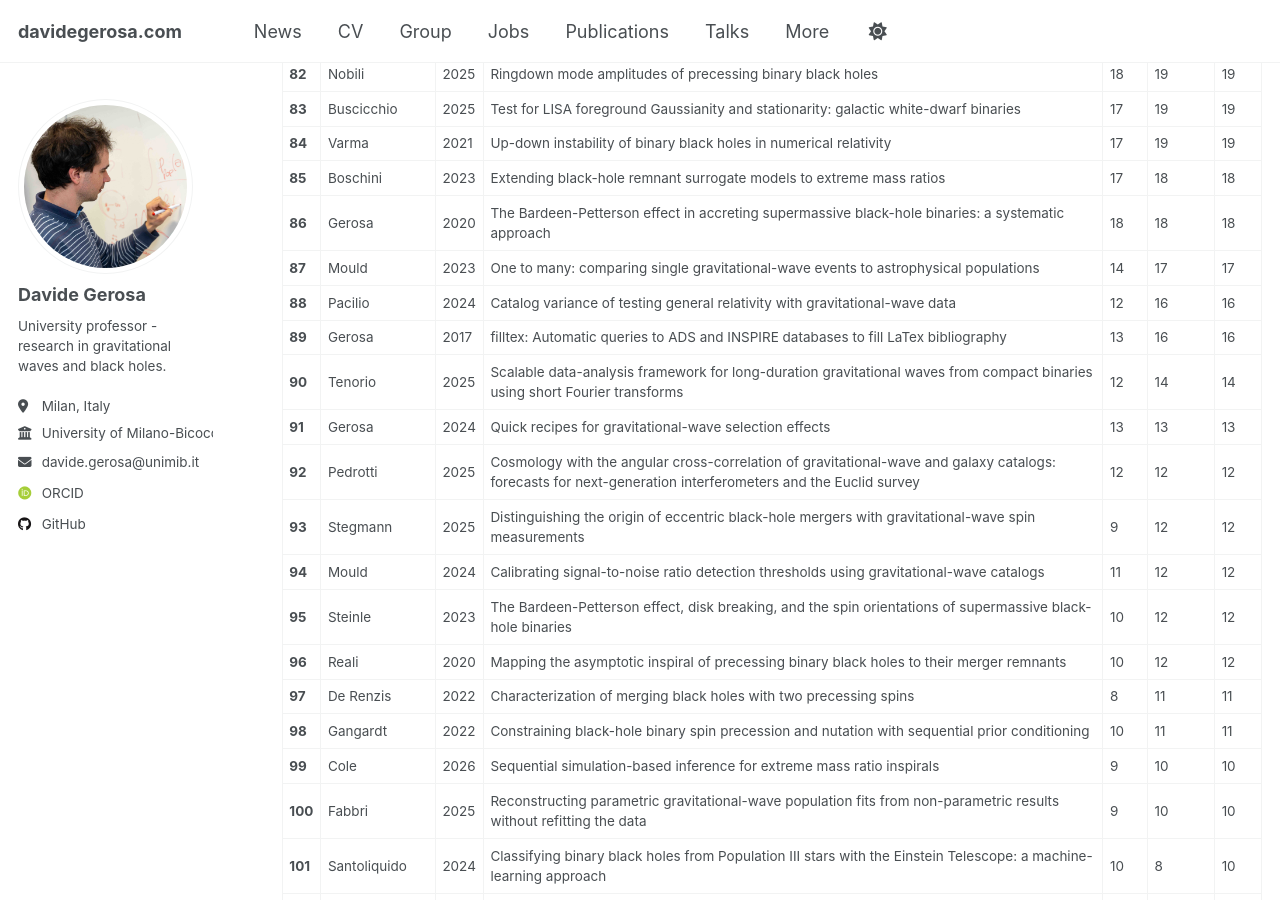
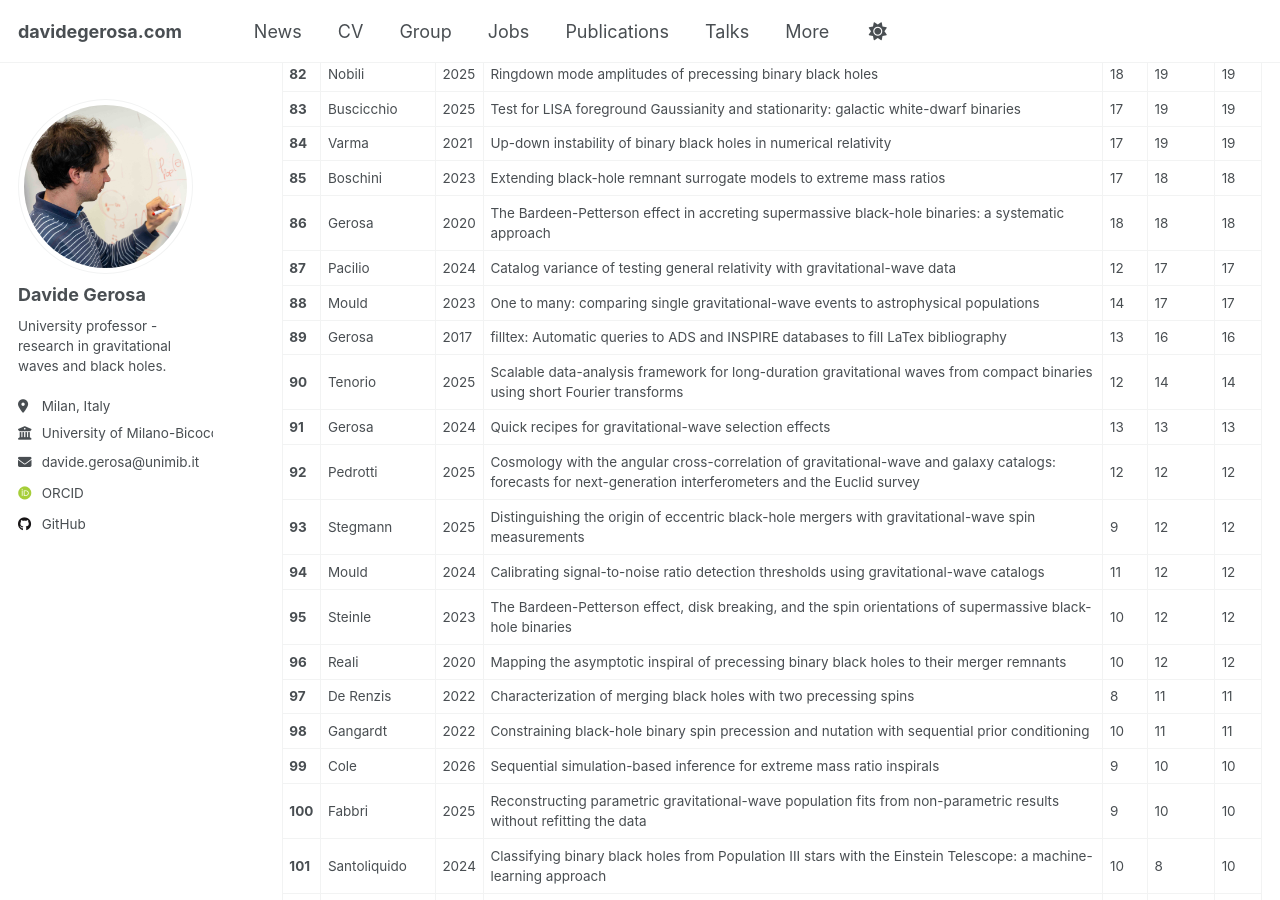
Before and after one commit to dgerosa/website, a Jekyll site: the page built from _pages/citations.md, in a window 1280 px wide and 900 px high, scrolled down 3794 px. Built offline with Jekyll 4.4.1, drawn with Linux system fonts in a browser that asks for light colours; some web fonts are replaced; some of the changed text lies outside the part shown.

Commit message:
Website update from workflow

```diff
--- a/_pages/_citations.md
+++ b/_pages/_citations.md
@@ -95,8 +95,8 @@
 | **84** | Varma | 2021 | Up-down instability of binary black holes in numerical relativity | 17 | 19 | 19 |
 | **85** | Boschini | 2023 | Extending black-hole remnant surrogate models to extreme mass ratios | 17 | 18 | 18 |
 | **86** | Gerosa | 2020 | The Bardeen-Petterson effect in accreting supermassive black-hole binaries: a systematic approach | 18 | 18 | 18 |
-| **87** | Mould | 2023 | One to many: comparing single gravitational-wave events to astrophysical populations | 14 | 17 | 17 |
-| **88** | Pacilio | 2024 | Catalog variance of testing general relativity with gravitational-wave data | 12 | 16 | 16 |
+| **87** | Pacilio | 2024 | Catalog variance of testing general relativity with gravitational-wave data | 12 | 17 | 17 |
+| **88** | Mould | 2023 | One to many: comparing single gravitational-wave events to astrophysical populations | 14 | 17 | 17 |
 | **89** | Gerosa | 2017 | filltex: Automatic queries to ADS and INSPIRE databases to fill LaTex bibliography | 13 | 16 | 16 |
 | **90** | Tenorio | 2025 | Scalable data-analysis framework for long-duration gravitational waves from compact binaries using short Fourier transforms | 12 | 14 | 14 |
 | **91** | Gerosa | 2024 | Quick recipes for gravitational-wave selection effects | 13 | 13 | 13 |
```
Also changed, not shown: other parts of _pages/_citations.md (+6 -6 lines), _pages/_group.md (+2 -2 lines), _pages/_publications.md (+1 -1 lines), _pages/_talks.md (+1 -1 lines).
